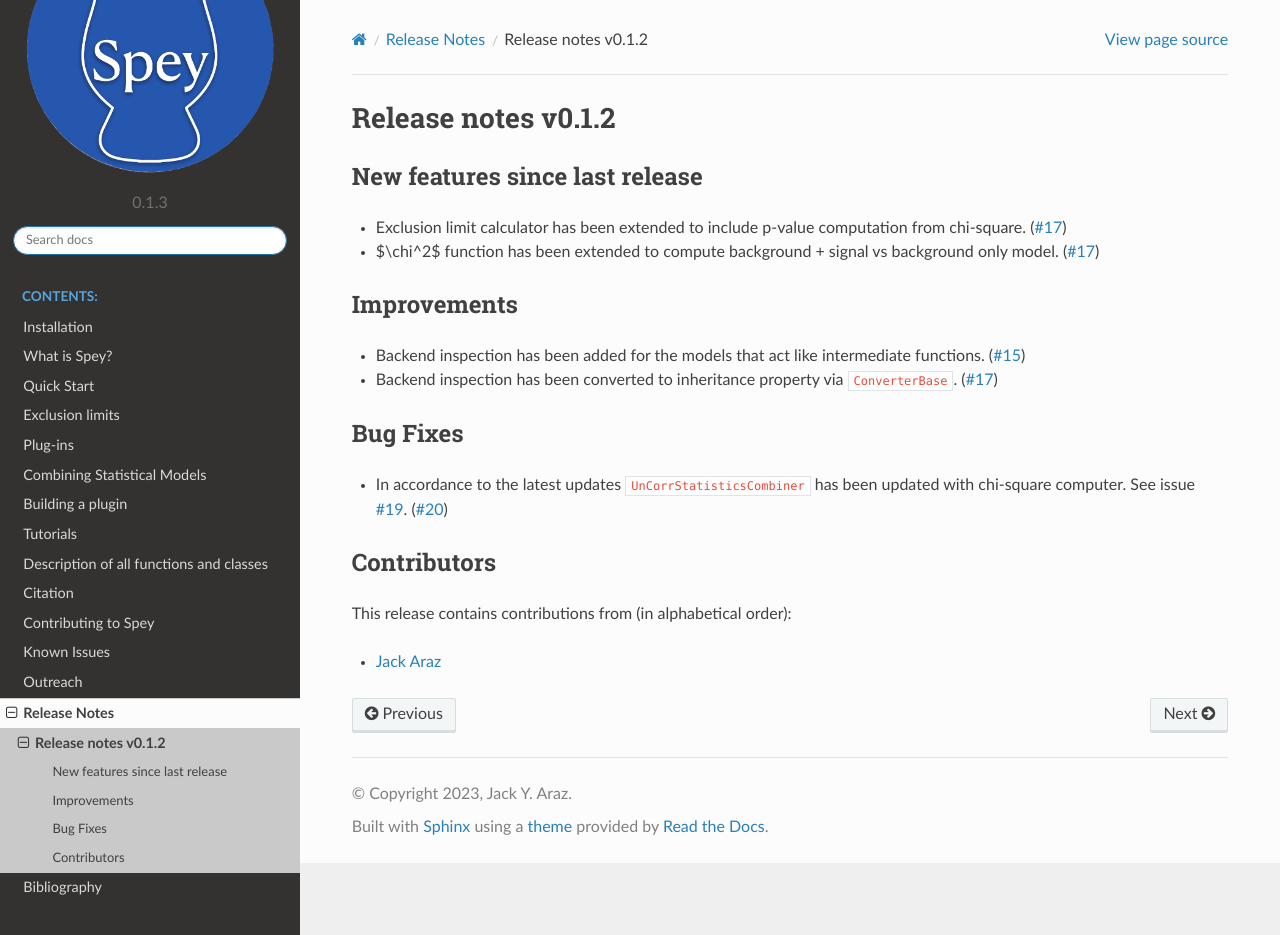
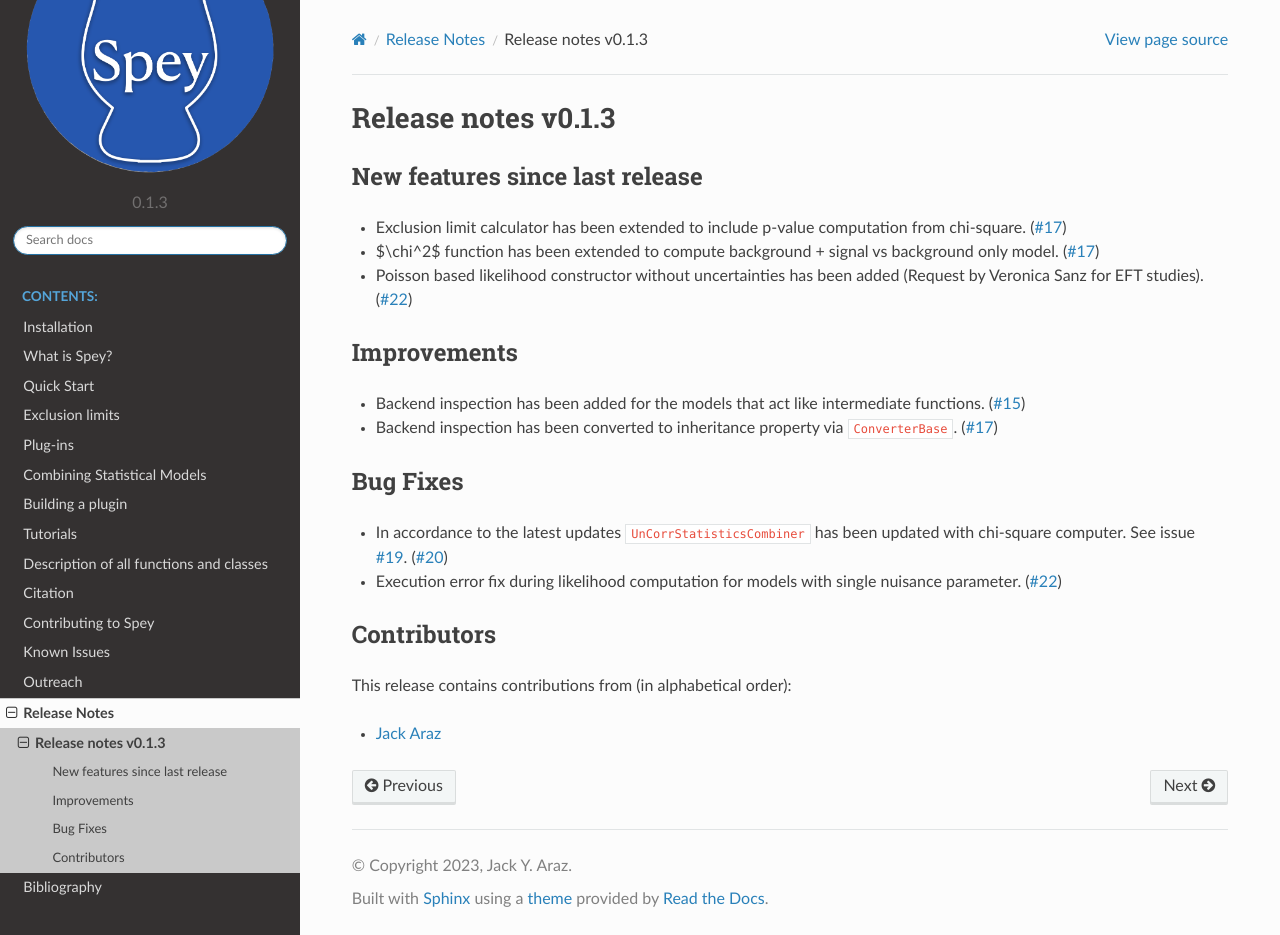
Before and after one commit to SpeysideHEP/spey, a Sphinx documentation site: the page built from docs/releases/changelog-v0.1.md, in a window 1280 px wide and 935 px high. Built offline with Sphinx 7.4.7 and the Read the Docs theme 2.0.0, drawn with Linux system fonts in a browser that asks for light colours.

Commit message:
update changelog

```diff
--- a/docs/releases/changelog-v0.1.md
+++ b/docs/releases/changelog-v0.1.md
@@ -1,4 +1,4 @@
-# Release notes v0.1.2
+# Release notes v0.1.3
 
 ## New features since last release
 
@@ -8,6 +8,10 @@
 
 * $\chi^2$ function has been extended to compute background + signal vs background only model.
   ([#17](https://github.com/SpeysideHEP/spey/pull/17))
+
+* Poisson based likelihood constructor without uncertainties has been added
+  (Request by Veronica Sanz for EFT studies).
+  ([#22](https://github.com/SpeysideHEP/spey/pull/22))
 
 ## Improvements
 
@@ -23,6 +27,9 @@
   chi-square computer. See issue [#19](https://github.com/SpeysideHEP/spey/issues/19).
   ([#20](https://github.com/SpeysideHEP/spey/pull/20))
 
+* Execution error fix during likelihood computation for models with single nuisance parameter.
+  ([#22](https://github.com/SpeysideHEP/spey/pull/22))
+
 ## Contributors
 
 This release contains contributions from (in alphabetical order):
```
